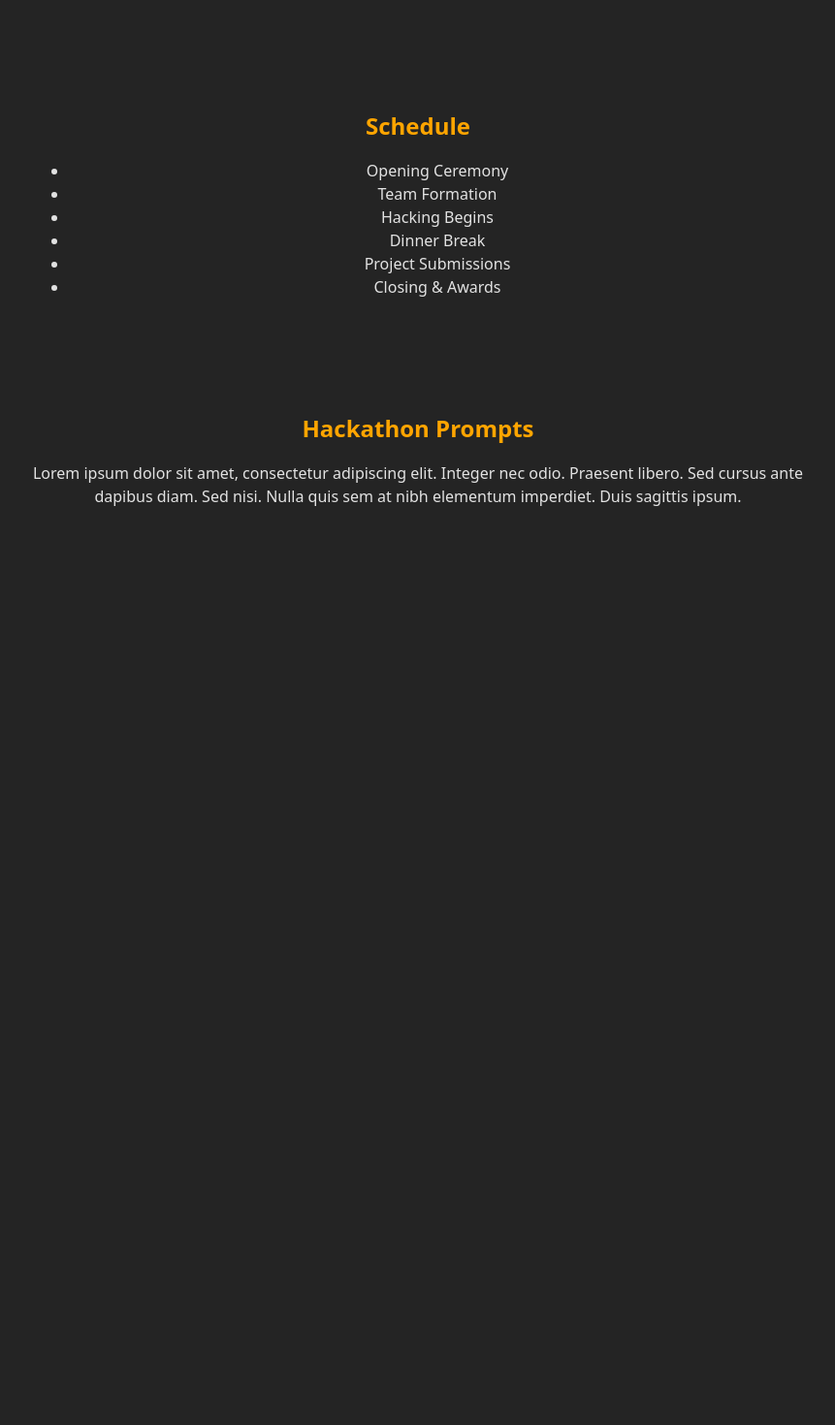
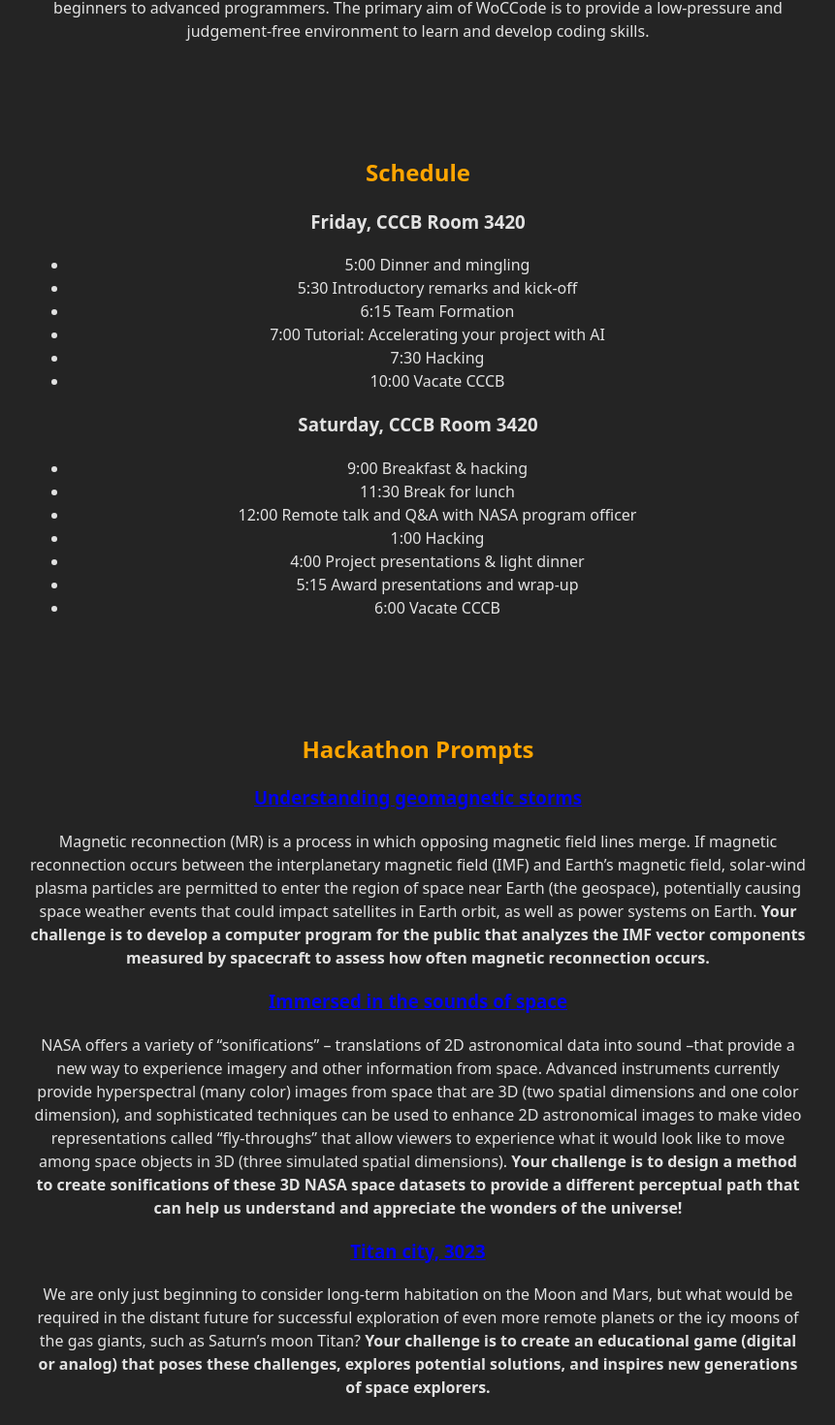
Before and after one commit to woccode/woccodenova-2025, a React app: page / in a window 1280 px wide. Shown: the part 424-1894 px from the top of the page at 97% size, without its empty margins (209-1070 px from the left). Before the commit the page ends 1032 px from the top, so only its background shows below. Built offline with nearby package versions, Linux system fonts and the light colour scheme; the HTML template or start-up script is replaced by a standard one.

Commit message:
Added content

```diff
--- a/src/App.jsx
+++ b/src/App.jsx
@@ -34,30 +34,52 @@
       <section id="overview" className="section">
         <h2>Overview</h2>
         <p>
-        WoCCode invites you to WoC|CodeNova, a 1.5 day space-themed hackathon designed in preparation for the 2025 NASA Space Apps challenge. WoCCode is a network for people who don’t fit the tech stereotype. We welcome participants of all experience levels, from beginners to advanced programmers. This event is an opportunity to apply your technical skills, collaborate with peers, and develop creative projects using publicly available datasets from satellites and astronomical archives.
+            WoC|CodeNova is a space-themed hackathon designed in preparation for the 2025 <a href="https://www.spaceappschallenge.org/">NASA Space Apps challenge</a>. We have selected three prompts from prior NASA Space Apps challenges to attack in this 1.5 day event. This is an opportunity to apply your technical skills, collaborate with peers, and develop creative projects using publicly available datasets from satellites and astronomical archives.
 
+	    WoCCode is a network for people who don’t fit the tech stereotype. We welcome participants of all experience levels, from beginners to advanced programmers. The primary aim of WoCCode is to provide a low-pressure and judgement-free environment to learn and develop coding skills.
 
         </p>
       </section>
 
       <section id="schedule" className="section">
-        <h2>Schedule</h2>
-        <ul>
-          <li>Opening Ceremony</li>
-          <li> Team Formation</li>
-          <li>Hacking Begins</li>
-          <li> Dinner Break</li>
-          <li> Project Submissions</li>
-          <li> Closing & Awards</li>
-        </ul>
+          <h2>Schedule</h2>
+
+	  <h3>Friday, CCCB Room 3420</h3>
+          <ul>
+	      <li> 5:00 Dinner and mingling </li>
+              <li> 5:30 Introductory remarks and kick-off</li>
+              <li> 6:15 Team Formation </li>
+              <li> 7:00 Tutorial: Accelerating your project with AI </li>
+              <li> 7:30 Hacking </li>
+              <li> 10:00 Vacate CCCB</li>
+          </ul>
+
+	  <h3>Saturday, CCCB Room 3420</h3>
+	  <ul>
+	      <li>9:00 Breakfast & hacking</li>
+	      <li>11:30 Break for lunch</li>
+	      <li>12:00 Remote talk and Q&A with NASA program officer</li>
+	      <li>1:00 Hacking </li>
+	      <li>4:00 Project presentations & light dinner </li>
+	      <li>5:15 Award presentations and wrap-up</li>
+	      <li>6:00 Vacate CCCB</li>
+	  </ul>
       </section>
 
       <section id="prompts" className="section">
-        <h2>Hackathon Prompts</h2>
+          <h2>Hackathon Prompts</h2>
+
+	  <h3><a href="https://www.spaceappschallenge.org/2023/challenges/magnetic-reconnection/">Understanding geomagnetic storms</a></h3>
         <p>
-          Lorem ipsum dolor sit amet, consectetur adipiscing elit. Integer nec odio.
-          Praesent libero. Sed cursus ante dapibus diam. Sed nisi. Nulla quis sem at nibh
-          elementum imperdiet. Duis sagittis ipsum.
+          Magnetic reconnection (MR) is a process in which opposing magnetic field lines merge. If magnetic reconnection occurs between the interplanetary magnetic field (IMF) and Earth’s magnetic field, solar-wind plasma particles are permitted to enter the region of space near Earth (the geospace), potentially causing space weather events that could impact satellites in Earth orbit, as well as power systems on Earth. <b>Your challenge is to develop a computer program for the public that analyzes the IMF vector components measured by spacecraft to assess how often magnetic reconnection occurs.</b>
+        </p>
+	  <h3><a href="https://www.spaceappschallenge.org/2023/challenges/immersed-in-the-sounds-of-space/">Immersed in the sounds of space</a></h3>
+          <p>
+	      NASA offers a variety of “sonifications” – translations of 2D astronomical data into sound –that provide a new way to experience imagery and other information from space. Advanced instruments currently provide hyperspectral (many color) images from space that are 3D (two spatial dimensions and one color dimension), and sophisticated techniques can be used to enhance 2D astronomical images to make video representations called “fly-throughs” that allow viewers to experience what it would look like to move among space objects in 3D (three simulated spatial dimensions). <b>Your challenge is to design a method to create sonifications of these 3D NASA space datasets to provide a different perceptual path that can help us understand and appreciate the wonders of the universe!</b>
+        </p>
+	  <h3><a href="https://www.spaceappschallenge.org/2023/challenges/titan-city-3023/">Titan city, 3023</a></h3>
+        <p>
+	    We are only just beginning to consider long-term habitation on the Moon and Mars, but what would be required in the distant future for successful exploration of even more remote planets or the icy moons of the gas giants, such as Saturn’s moon Titan? <b>Your challenge is to create an educational game (digital or analog) that poses these challenges, explores potential solutions, and inspires new generations of space explorers.</b>
         </p>
       </section>
     </div>
```
